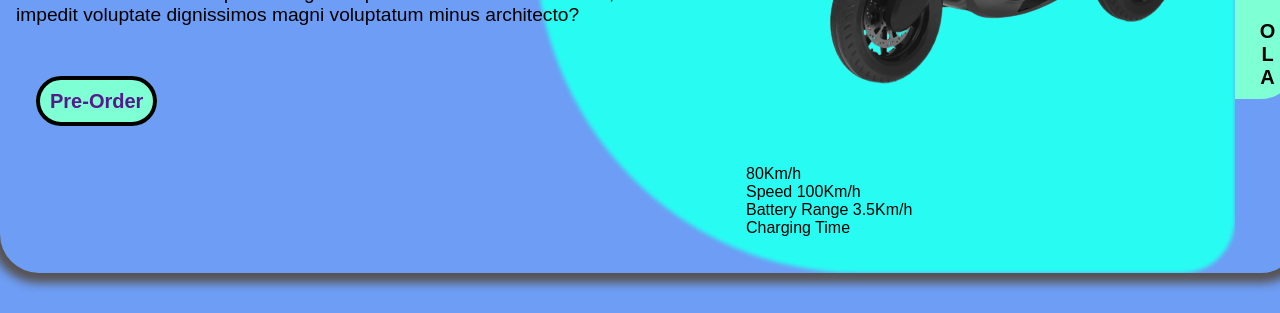
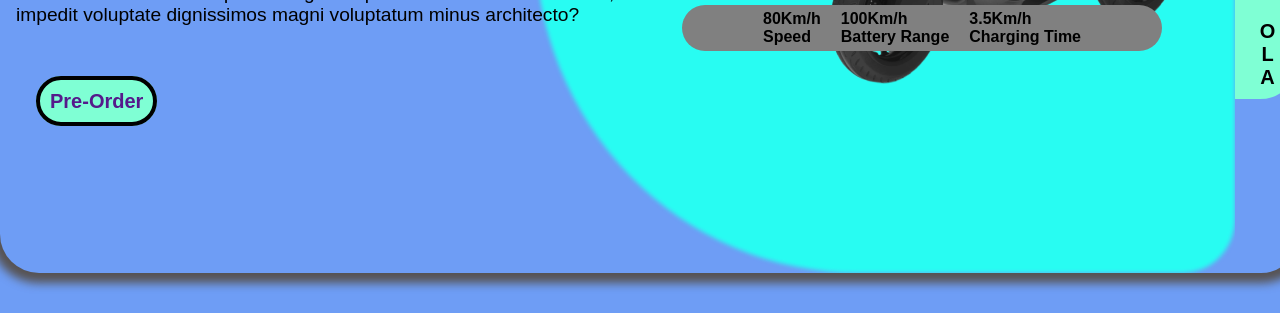
Before and after one commit to ASHISHPRATAP1007/olaLandingPage, a plain HTML site: page index.html in a window 1280 px wide. Shown: the part 487-800 px from the top of the page. Drawn offline with Linux system fonts and the light colour scheme.

Commit message:
add some code

```diff
--- a/style.css
+++ b/style.css
@@ -189,3 +189,20 @@ body{
     font-size: 20px;
     font-weight: 600;
 }
+.specification{
+    position: relative;
+    right: 5vw;
+    bottom: 20vh;
+    display: flex;
+    justify-content: center;
+    align-items: center;
+    width:60vh;
+    border-radius: 10vh;
+    background-color: grey;
+    gap: 20px;
+    padding: 5px;
+}
+.specification span{
+    column-rule-color: red;
+    font-weight: 600;
+}
```
